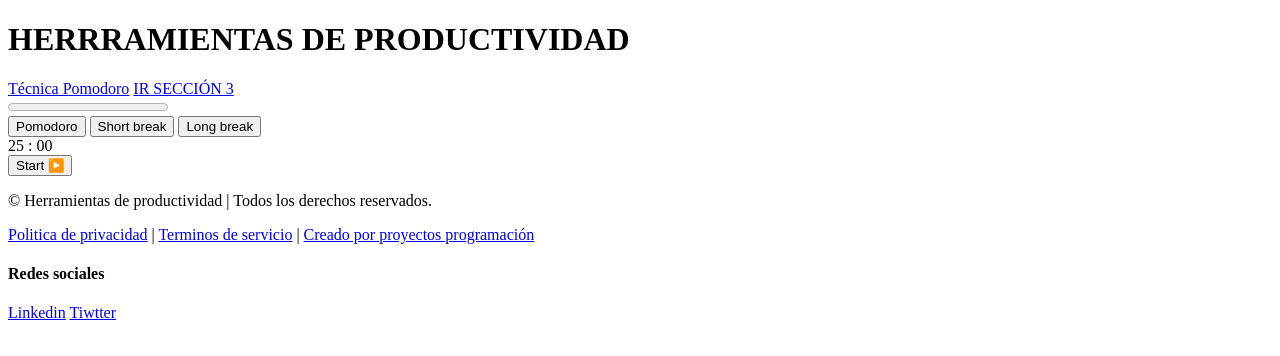
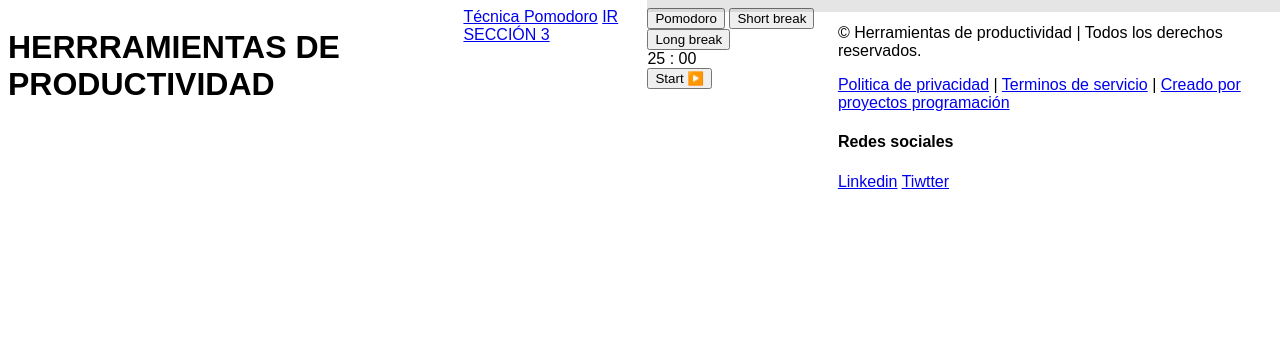
Before and after one commit to proyectosprogramacion/javascript_herramientasproductividad, a plain HTML site: page index.html in a window 1280 px wide. Drawn offline with Linux system fonts and the light colour scheme; a script that the page names is missing.

Commit message:
actualización código

```diff
--- a/index.html
+++ b/index.html
@@ -10,6 +10,7 @@
     <meta http-equiv="X-UA-Compatible" content="ie=edge" />
 
     <link rel="stylesheet" href="styles.css" />
+     <link rel="stylesheet" href="styles_pomodoro.css" />
     <link rel="icon" href="https://img.freepik.com/vector-gratis/reloj-grafico-creciente-aumento-productividad-flujo-trabajo-optimizacion-rendimiento-trabajo-indicador-eficiencia-metricas-efectividad-aumento-ilustracion-metafora-concepto-aislado-vector_335657-2718.jpg?w=2000" type="image/x-icon">
 </head>
 
--- a/styles.css
+++ b/styles.css
@@ -0,0 +1,35 @@
+
+html {
+  box-sizing: border-box;
+  height: 100%;
+}
+
+
+body {
+  background-color: var(--pomodoro);
+  transition: background-color 1s ease;
+  font-family: Arial, Helvetica, sans-serif;
+  user-select: none;
+  display: flex;
+
+}
+
+/*Etiqueta HTML progress
+https://developer.mozilla.org/es/docs/Web/HTML/Element/progress
+*/
+progress {
+  border-radius: 2px;
+  width: 100%;
+  height: 12px;
+  position: fixed;
+  top: 0;
+}
+
+progress::-webkit-progress-bar {
+  background-color: rgba(0, 0, 0, 0.1);
+  ;
+}
+
+progress::-webkit-progress-value {
+  background-color: #000000;
+}
```
Also changed, not shown: 1 other file.
